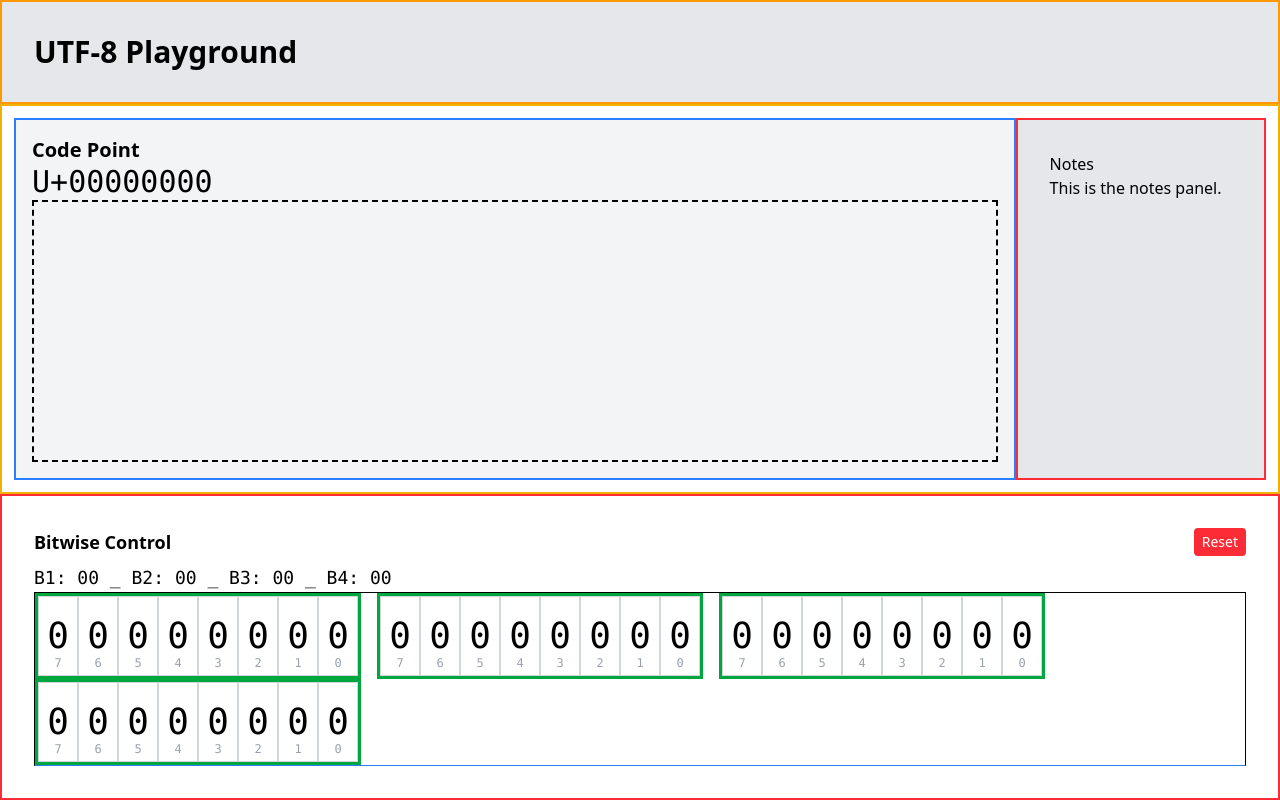
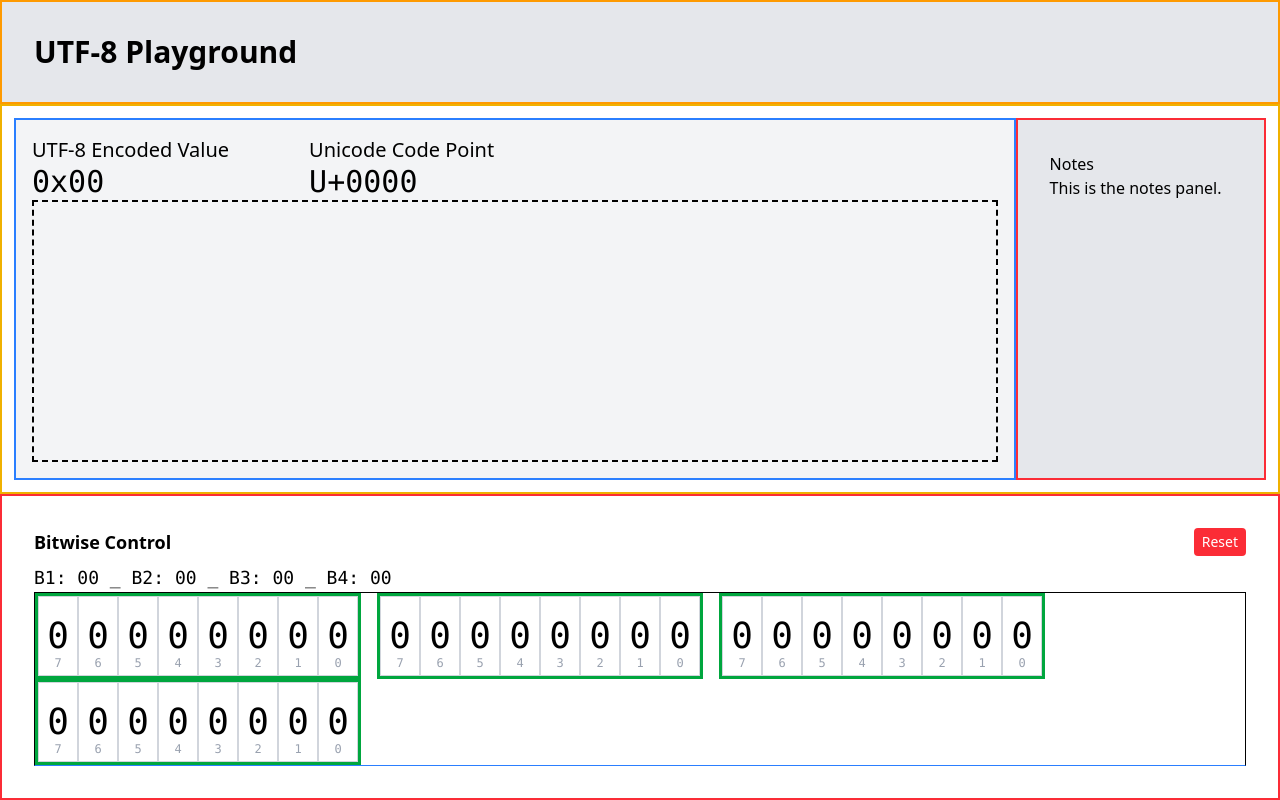
Before and after one commit to vishnuharidas/utf8-playground, a React (Vite) app: page / in a window 1280 px wide. Built offline with nearby package versions, Linux system fonts and the light colour scheme.

Commit message:
Display the selected UTF-8 character and related info

```diff
--- a/src/components/CodePointDisplay.tsx
+++ b/src/components/CodePointDisplay.tsx
@@ -1,3 +1,4 @@
+import { processUtf8Bytes } from "../utf8/utf8";
 
 interface CodePointDisplayProps {
     codePoint: number;
@@ -6,16 +7,30 @@ interface CodePointDisplayProps {
 
 function CodePointDisplay(props: CodePointDisplayProps) {
 
-    const hexValue = props.codePoint.toString(16).padStart(8, '0').toUpperCase()
-    const stringValue = String.fromCharCode(props.codePoint)
+    const { utf, codepoint, character, error } = processUtf8Bytes(props.codePoint);
 
     return (
         <div className={props.className}>
-            <h2 className="text-xl font-semibold">Code Point</h2>
-            <p className='text-3xl font-mono'>U+{hexValue}</p>
+            <div className="flex flex-row space-x-20">
+                <div>
+                    <h2 className="text-xl">UTF-8 Encoded Value</h2>
+                    <p className='text-3xl font-mono'>{utf}</p>
+                </div>
+                <div>
+                    <h2 className="text-xl">Unicode Code Point</h2>
+                    <p className='text-3xl font-mono'>{codepoint}</p>
+                </div>
+            </div>
             <div className='text-[10vw] border-dashed border-2 w-full h-full flex items-center justify-center'>
-                {stringValue}
+                {character}
             </div>
+            {
+                error ? (
+                    <div className="text-red-700 text-lg">
+                        {error}
+                    </div>
+                ) : null
+            }
         </div>
     );
 }
```
